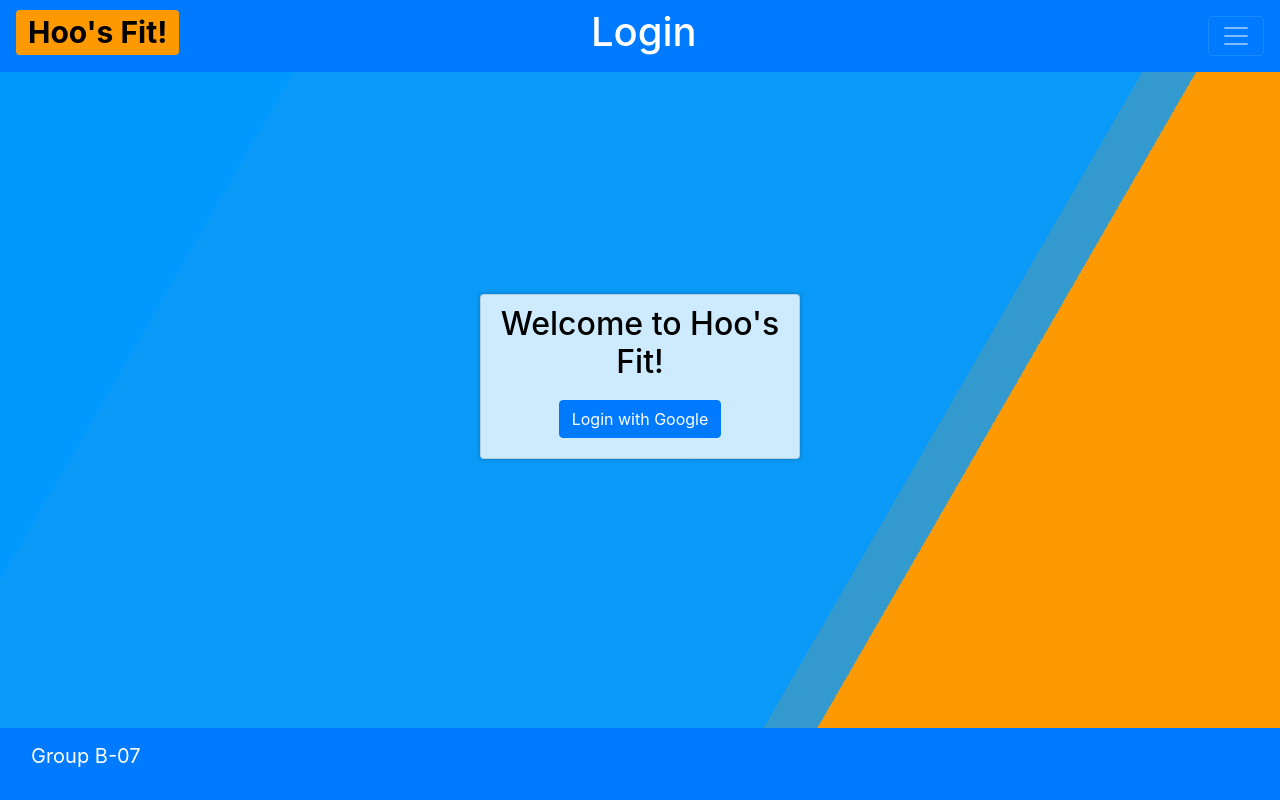
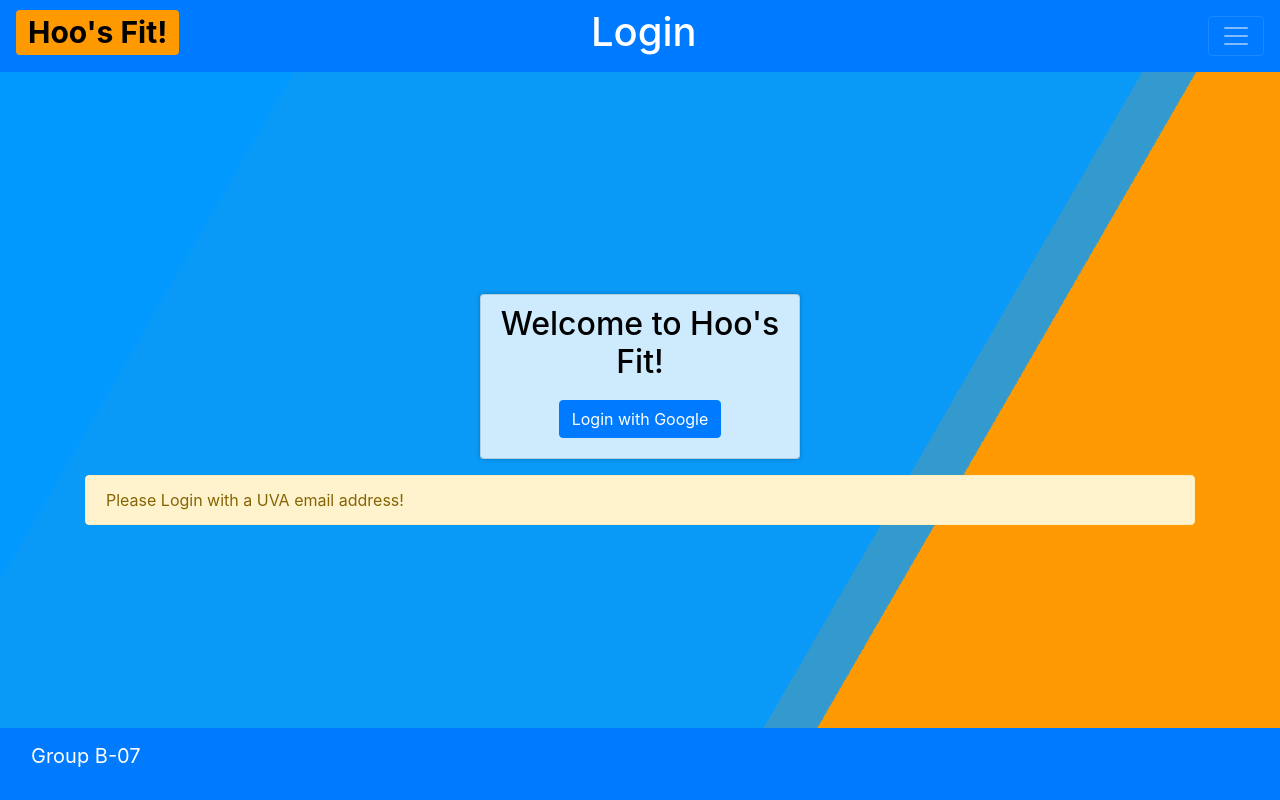
Before and after one commit to Jacksonwolf15/HoosFit, a Django app: page / in a window 1280 px wide. Run offline with Django 3.2, Linux system fonts and the light colour scheme; the visitor is signed in with stand-in values (Sample User, id 1); some libraries are stand-ins or nearby versions.

Commit message:
added the alert

```diff
--- a/hoosfit/templates/hoosfit/index2.html
+++ b/hoosfit/templates/hoosfit/index2.html
@@ -36,9 +36,6 @@
     <div class="bg bg2"></div>
     <div class="bg bg3"></div>
     <div class="container center" style="margin-top: 5px; margin-bottom: 5px">
-        <div class="alert alert-warning" role="alert">
-            Please Login with a UVA email address!
-        </div>
         <div class="card mb-3" style="max-width: 20rem; margin: auto; background-color:rgba(255,255,255,.8); border-radius: .25em; box-shadow:0 0 .25em rgba(0,0,0,.25); color: black; margin-top: 20%">
             <div align='center' class="card-title" style='margin: 10px;'>
               <h2>Welcome to Hoo's Fit!</h2>
@@ -47,6 +44,12 @@
               <h2 align="center" class='btn btn-primary'><a style="color: white" href="{% provider_login_url 'google' process='login' method='oauth2' %}">Login with Google</a></h2>
             </div>
           </div>
+          <div class="alert alert-warning" role="alert">
+            Please Login with a UVA email address!
+        </div>
+        <script>
+            alert("Please login with a UVA email address!");
+        </script>
     </div>
 </body>
 <nav class="navbar fixed-bottom navbar-dark bg-primary" style="margin-top: 5px;">
--- a/hoosfit/views.py
+++ b/hoosfit/views.py
@@ -45,7 +45,7 @@ def home(request):
                     reverse(profile,
                     args=[request.user.username]))
         else:
-            return render(request, 'hoosfit/index.html')
+            return render(request, 'hoosfit/index2.html')
     else:
         return render(request, 'hoosfit/index.html')
 
```
